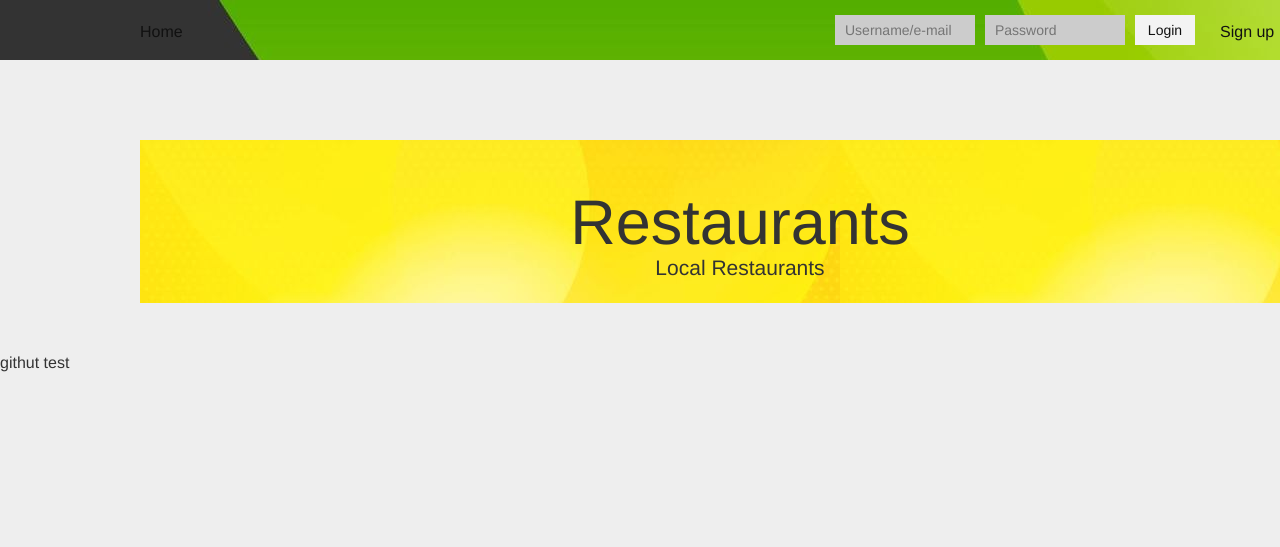
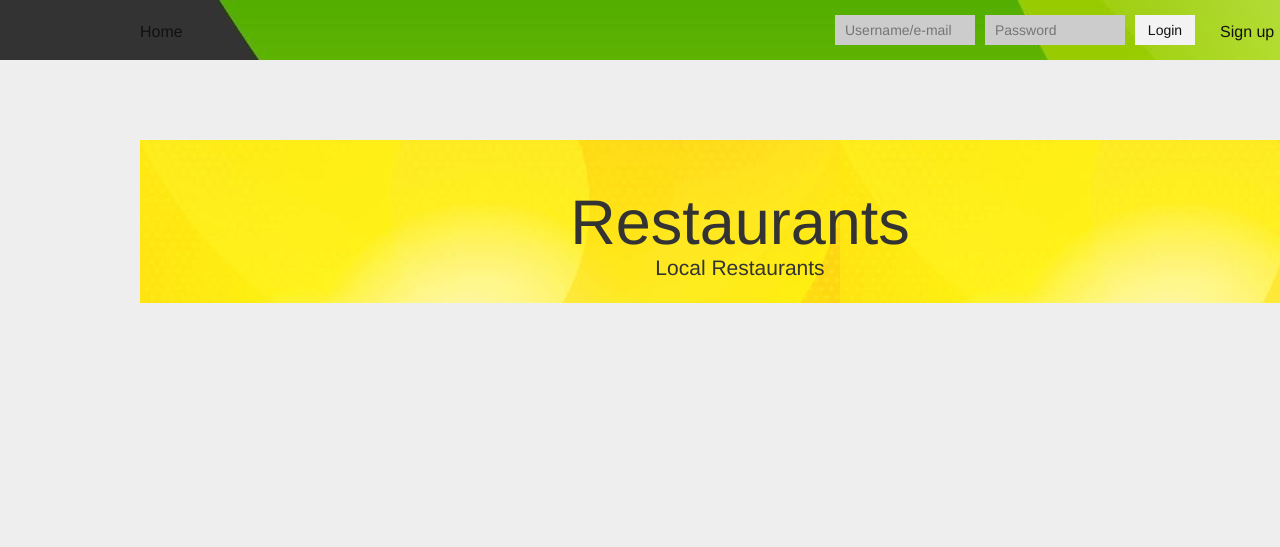
Before and after one commit to elias2211/Capstone, a PHP site: page / in a window 1280 px wide; the page is wider, and only the part inside the window is pictured. Shown: the top 547 px of that part. Run offline with PHP 8.4, Linux system fonts and the light colour scheme; data that the repository does not hold is empty; some libraries are stand-ins or nearby versions.

Commit message:
no message

```diff
--- a/index.php
+++ b/index.php
@@ -118,10 +118,3 @@
     include_once 'includes/footer.php';
 
 ?>
-
-
-<?php
-
-echo "githut test";
-
-?>
```
